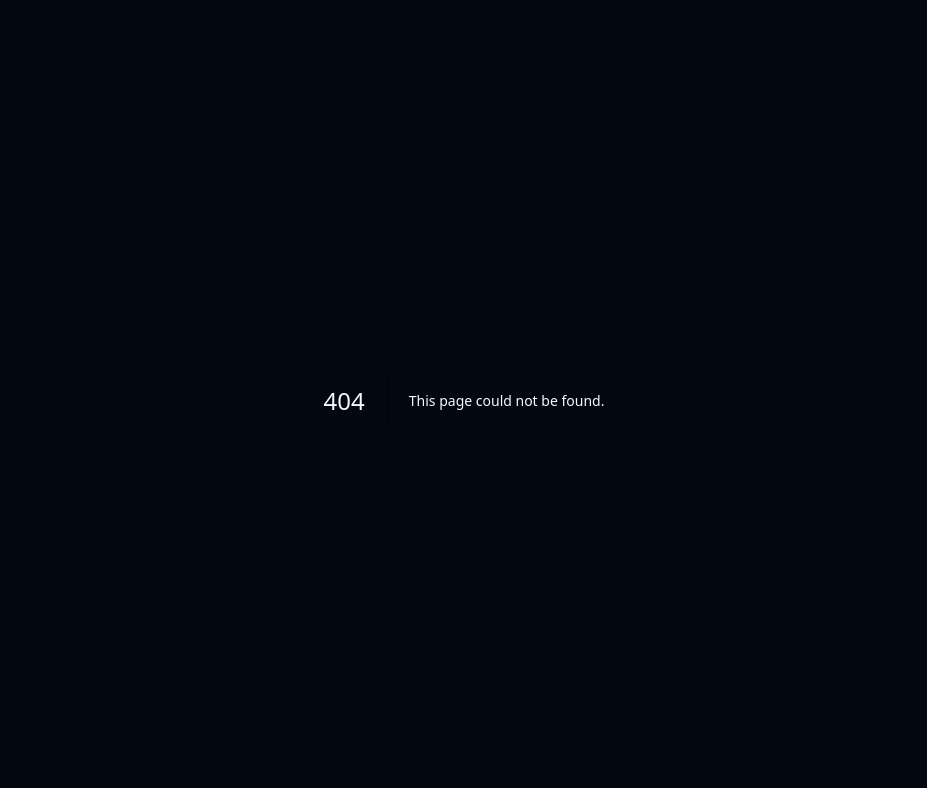
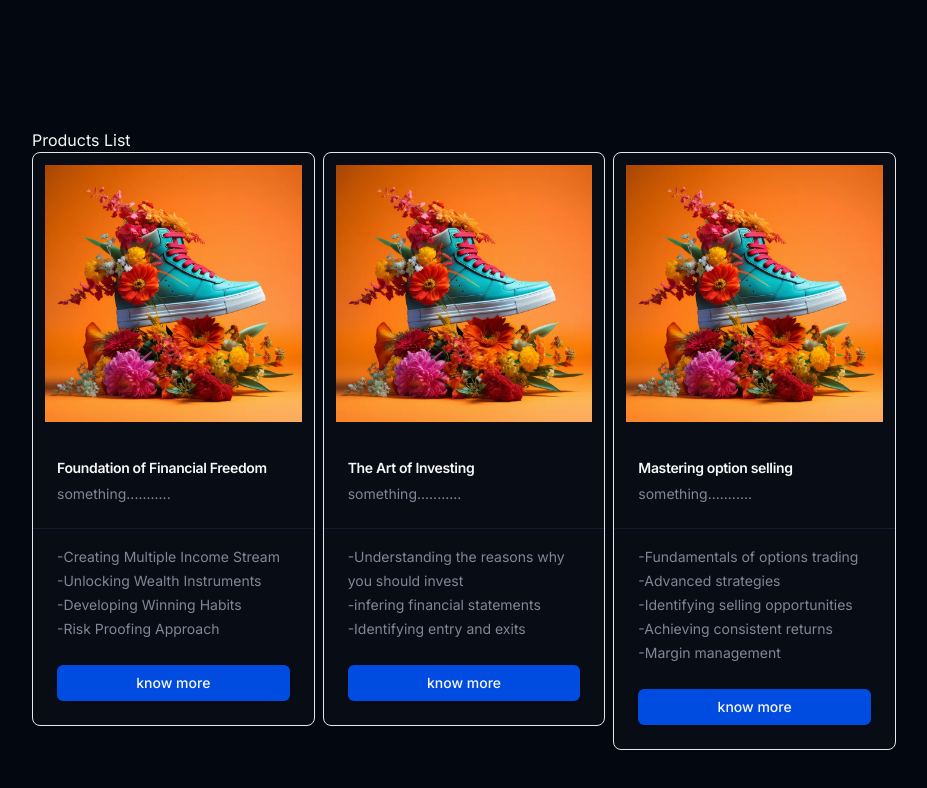
Before and after one commit to arun-murali0/xplore-Finance, a Next.js app: page /products in a window 1280 px wide. Before the commit this address had no page. Shown: the top 788 px of the page, without its empty margins (176-1103 px from the left). Built offline with nearby package versions, Linux system fonts and the light colour scheme.

Commit message:
product designed and updated

```diff
--- a/src/app/page.tsx
+++ b/src/app/page.tsx
@@ -5,7 +5,7 @@ import Newsletter from "@/view/Newsletter";
 import Footer from "@/view/Footer";
 import Review from "@/view/Review";
 import FAQ from "@/view/FAQ";
-// import Products from "@/view/Products";
+import Products from "@/view/Product";
 
 export default function page() {
   return (
@@ -13,11 +13,9 @@ export default function page() {
       <Navbar />
       <main className="flex flex-col items-center justify-center py-20 h-full max-md:m-auto">
         <Hero />
-        {/* <Products /> */}
+        <Products />
         <Pricing />
-
         <FAQ />
-
         <Review />
         {/* <Newsletter /> */}
         <Footer />
--- /dev/null
+++ b/src/app/products/page.tsx
@@ -0,0 +1,9 @@
+import ProductsList from "@/view/productsList";
+
+export default function page() {
+  return (
+    <div>
+      <ProductsList />
+    </div>
+  );
+}
--- a/src/constant/index.tsx
+++ b/src/constant/index.tsx
@@ -1,99 +1,98 @@
 export const pricingCards = [
   {
-    title: 'pack-1',
-    description: 'pack-1 description',
-    price: 'Free',
-    duration: 'time',
-    highlight: 'Key features',
-    buttonText: 'Start for free',
-    features: ['Limited projects', '1 Team member', 'Basic features'],
-    priceId: '',
+    title: "pack-1",
+    description: "pack-1 description",
+    price: "Free",
+    duration: "time",
+    highlight: "Key features",
+    buttonText: "Start for free",
+    features: ["Limited projects", "1 Team member", "Basic features"],
+    priceId: "",
   },
   {
-    title: 'pack-1',
-    description: 'pack-1 description',
-    price: 'Free',
-    duration: 'time',
-    highlight: 'Key features',
-    buttonText: 'Start for free',
-    features: ['Limited projects', '1 Team member', 'Basic features'],
-    priceId: '',
+    title: "pack-1",
+    description: "pack-1 description",
+    price: "Free",
+    duration: "time",
+    highlight: "Key features",
+    buttonText: "Start for free",
+    features: ["Limited projects", "1 Team member", "Basic features"],
+    priceId: "",
   },
   {
-    title: 'pack-1',
-    description: 'pack-1 description',
-    price: 'Free',
-    duration: 'time',
-    highlight: 'Key features',
-    buttonText: 'Start for free',
-    features: ['Limited projects', '1 Team member', 'Basic features'],
-    priceId: '',
+    title: "pack-1",
+    description: "pack-1 description",
+    price: "Free",
+    duration: "time",
+    highlight: "Key features",
+    buttonText: "Start for free",
+    features: ["Limited projects", "1 Team member", "Basic features"],
+    priceId: "",
   },
 ];
 
 export const reviews = [
   {
-    name: 'Jack',
-    username: '@jack',
+    name: "Jack",
+    username: "@jack",
     body: "I've never seen anything like this before. It's amazing. I love it.",
   },
   {
-    name: 'Jill',
-    username: '@jill',
+    name: "Jill",
+    username: "@jill",
     body: "I don't know what to say. I'm speechless. This is amazing.",
   },
   {
-    name: 'John',
-    username: '@john',
+    name: "John",
+    username: "@john",
     body: "I'm at a loss for words. This is amazing. I love it.",
   },
   {
-    name: 'Jane',
-    username: '@jane',
+    name: "Jane",
+    username: "@jane",
     body: "I'm at a loss for words. This is amazing. I love it.",
   },
   {
-    name: 'Jenny',
-    username: '@jenny',
+    name: "Jenny",
+    username: "@jenny",
     body: "I'm at a loss for words. This is amazing. I love it.",
   },
   {
-    name: 'James',
-    username: '@james',
+    name: "James",
+    username: "@james",
     body: "I'm at a loss for words. This is amazing. I love it.",
   },
 ];
 
 export const accordion = [
   {
-    title: 'Who should take these courses ?',
+    title: "Who should take these courses ?",
     description:
-      'Our courses are suitable for beginners with no prior knowledge as well as intermediate and advanced traders looking to refine their strategies and skills.',
+      "Our courses are suitable for beginners with no prior knowledge as well as intermediate and advanced traders looking to refine their strategies and skills.",
   },
   {
-    title: 'What prerequisites do I need ?',
+    title: "What prerequisites do I need ?",
     description:
-      'No prerequisites are required! We start with the basics of stock market concepts, then progress to advanced topics like options trading and technical analysis.',
+      "No prerequisites are required! We start with the basics of stock market concepts, then progress to advanced topics like options trading and technical analysis.",
   },
   {
-    title: ' Do you offer live sessions or webinars ?',
+    title: " Do you offer live sessions or webinars ?",
     description:
-      'Yes, we occasionally host live Q&A sessions and webinars with experts. Be sure to check our events calendar for upcoming dates!',
+      "Yes, we occasionally host live Q&A sessions and webinars with experts. Be sure to check our events calendar for upcoming dates!",
   },
   {
-    title: ' How long will I have access to the course ?',
-    description: 'Your course will be accessible for 1 year.',
+    title: " How long will I have access to the course ?",
+    description: "Your course will be accessible for 1 year.",
   },
 ];
 
-
 export const cardDetails = [
   {
-    description: 'Lana Del Rey',
-    title: 'Summertime Sadness',
-    src: 'https://assets.aceternity.com/demos/lana-del-rey.jpeg',
-    ctaText: 'Visit',
-    ctaLink: 'https://ui.aceternity.com/templates',
+    description: "Lana Del Rey",
+    title: "Summertime Sadness",
+    src: "https://assets.aceternity.com/demos/lana-del-rey.jpeg",
+    ctaText: "Visit",
+    ctaLink: "https://ui.aceternity.com/templates",
     content: () => {
       return (
         <p>
@@ -113,44 +112,41 @@ export const cardDetails = [
   },
 ];
 
-
-
-
 export const Cards = [
   {
-    cardTitle: 'Title-1',
-    cardDescription: 'something...........',
-    cardFooter: 'know more',
-    cardImage: '',
+    cardTitle: "Foundation of Financial Freedom",
+    cardDescription: "something...........",
+    cardFooter: "know more",
+    cardImage: "",
+    learn: [
+      "-Creating Multiple Income Stream",
+      "-Unlocking Wealth Instruments",
+      "-Developing Winning Habits",
+      "-Risk Proofing Approach",
+    ],
   },
   {
-    cardTitle: 'Title-2',
-    cardDescription: 'something...........',
-    cardFooter: 'know more',
-    cardImage: '',
+    cardTitle: "The Art of Investing",
+    cardDescription: "something...........",
+    cardFooter: "know more",
+    cardImage: "",
+    learn: [
+      "-Understanding the reasons why you should invest",
+      "-infering financial statements",
+      "-Identifying entry and exits",
+    ],
   },
   {
-    cardTitle: 'Title-3',
-    cardDescription: 'something...........',
-    cardFooter: 'know more',
-    cardImage: '',
-  },
-  {
-    cardTitle: 'Title-4',
-    cardDescription: 'something...........',
-    cardFooter: 'know more',
-    cardImage: '',
-  },
-  {
-    cardTitle: 'Title-5',
-    cardDescription: 'something...........',
-    cardFooter: 'know more',
-    cardImage: '',
-  },
-  {
-    cardTitle: 'Title-6',
-    cardDescription: 'something...........',
-    cardFooter: 'know more',
-    cardImage: '',
+    cardTitle: "Mastering option selling",
+    cardDescription: "something...........",
+    cardFooter: "know more",
+    cardImage: "",
+    learn: [
+      "-Fundamentals of options trading",
+      "-Advanced strategies",
+      "-Identifying selling opportunities",
+      "-Achieving consistent returns",
+      "-Margin management",
+    ],
   },
 ];
--- /dev/null
+++ b/src/view/productsList.tsx
@@ -0,0 +1,57 @@
+import { Button } from "@/components/ui/button";
+import {
+  Card,
+  CardContent,
+  CardDescription,
+  CardHeader,
+  CardFooter,
+  CardTitle,
+} from "@/components/ui/card";
+import Container from "@/global/container";
+import Wrapper from "@/global/Wrapper";
+import { Cards } from "@/constant";
+import dummy from "../../public/dummy.webp";
+import Image from "next/image";
+
+export default function productsList() {
+  return (
+    <Wrapper className="max-w-5xl">
+      <Container delay={0.4} className="my-32">
+        <h1>Products List</h1>
+        <div className="grid grid-cols-3 gap-2">
+          {Cards.map((card, index) => (
+            <div key={index}>
+              <Card className="mx-auto">
+                <Image
+                  src={dummy}
+                  alt="card-image"
+                  className="p-3 rounded-xl"
+                  height={300}
+                  width={300}
+                />
+                <CardHeader className="border-b border-border">
+                  <CardTitle className="text-md text-wrap text-sm">
+                    {card.cardTitle}
+                  </CardTitle>
+                  <CardDescription>{card.cardDescription}</CardDescription>
+                </CardHeader>
+                <CardContent className="pt-4 text-wrap">
+                  <ul className="text-sm leading-6 text-muted-foreground">
+                    {card.learn?.map((learn) => {
+                      return <li key={learn}>{learn}</li>;
+                    })}
+                  </ul>
+                </CardContent>
+                <CardFooter className="mt-auto">
+                  <Button className="bg-primary w-full">
+                    {card.cardFooter}
+                  </Button>
+                </CardFooter>
+              </Card>
+            </div>
+          ))}
+        </div>
+      </Container>
+    </Wrapper>
+  );
+}
--- a/tailwind.config.ts
+++ b/tailwind.config.ts
@@ -1,100 +1,88 @@
-import type { Config } from 'tailwindcss';
-// import {  flattenColorPalette  } from 'tailwindcss/lib/util/flattenColorPalette';
-
-// function addVariablesForColors({ addBase, theme }: any) {
-//   let allColors = flattenColorPalette(theme('colors'));
-//   let newVars = Object.fromEntries(
-//     Object.entries(allColors).map(([key, val]) => [`--${key}`, val])
-//   );
-
-//   addBase({
-//     ':root': newVars,
-//   });
-// }
+import type { Config } from "tailwindcss";
 
 const config = {
-  darkMode: ['class'],
+  darkMode: ["class"],
   content: [
-    './pages/**/*.{ts,tsx}',
-    './components/**/*.{ts,tsx}',
-    './app/**/*.{ts,tsx}',
-    './src/**/*.{ts,tsx}',
+    "./pages/**/*.{ts,tsx}",
+    "./components/**/*.{ts,tsx}",
+    "./app/**/*.{ts,tsx}",
+    "./src/**/*.{ts,tsx}",
   ],
-  prefix: '',
+  prefix: "",
   theme: {
     container: {
       center: true,
-  		padding: '2rem',
+      padding: "2rem",
       screens: {
-  			'2xl': '1400px'
-  		}
+        "2xl": "1400px",
+      },
     },
     extend: {
       colors: {
-  			border: 'hsl(var(--border))',
-  			input: 'hsl(var(--input))',
-  			ring: 'hsl(var(--ring))',
-  			background: 'hsl(var(--background))',
-  			foreground: 'hsl(var(--foreground))',
+        border: "hsl(var(--border))",
+        input: "hsl(var(--input))",
+        ring: "hsl(var(--ring))",
+        background: "hsl(var(--background))",
+        foreground: "hsl(var(--foreground))",
         primary: {
-  				DEFAULT: 'hsl(var(--primary))',
-  				foreground: 'hsl(var(--primary-foreground))'
+          DEFAULT: "hsl(var(--primary))",
+          foreground: "hsl(var(--primary-foreground))",
         },
         secondary: {
-  				DEFAULT: 'hsl(var(--secondary))',
-  				foreground: 'hsl(var(--secondary-foreground))'
+          DEFAULT: "hsl(var(--secondary))",
+          foreground: "hsl(var(--secondary-foreground))",
         },
         destructive: {
-  				DEFAULT: 'hsl(var(--destructive))',
-  				foreground: 'hsl(var(--destructive-foreground))'
+          DEFAULT: "hsl(var(--destructive))",
+          foreground: "hsl(var(--destructive-foreground))",
         },
         muted: {
-  				DEFAULT: 'hsl(var(--muted))',
-  				foreground: 'hsl(var(--muted-foreground))'
+          DEFAULT: "hsl(var(--muted))",
+          foreground: "hsl(var(--muted-foreground))",
         },
         accent: {
-  				DEFAULT: 'hsl(var(--accent))',
-  				foreground: 'hsl(var(--accent-foreground))'
+          DEFAULT: "hsl(var(--accent))",
+          foreground: "hsl(var(--accent-foreground))",
         },
         popover: {
-  				DEFAULT: 'hsl(var(--popover))',
-  				foreground: 'hsl(var(--popover-foreground))'
+          DEFAULT: "hsl(var(--popover))",
+          foreground: "hsl(var(--popover-foreground))",
         },
         card: {
-  				DEFAULT: 'hsl(var(--card))',
-  				foreground: 'hsl(var(--card-foreground))'
-  			}
+          DEFAULT: "hsl(var(--card))",
+          foreground: "hsl(var(--card-foreground))",
+        },
       },
       borderRadius: {
-  			lg: 'var(--radius)',
-  			md: 'calc(var(--radius) - 2px)',
-  			sm: 'calc(var(--radius) - 4px)'
+        lg: "var(--radius)",
+        md: "calc(var(--radius) - 2px)",
+        sm: "calc(var(--radius) - 4px)",
       },
       keyframes: {
-  			'accordion-down': {
+        "accordion-down": {
           from: {
-  					height: '0'
+            height: "0",
           },
           to: {
-  					height: 'var(--radix-accordion-content-height)'
-  				}
+            height: "var(--radix-accordion-content-height)",
           },
-  			'accordion-up': {
+        },
+        "accordion-up": {
           from: {
-  					height: 'var(--radix-accordion-content-height)'
+            height: "var(--radix-accordion-content-height)",
           },
           to: {
-  					height: '0'
-  				}
-  			}
+            height: "0",
+          },
+        },
       },
       animation: {
-  			'accordion-down': 'accordion-down 0.2s ease-out',
-  			'accordion-up': 'accordion-up 0.2s ease-out'
-  		}
-  	}
+        "accordion-down": "accordion-down 0.2s ease-out",
+        "accordion-up": "accordion-up 0.2s ease-out",
       },
-  plugins: [require('tailwindcss-animate')],
+    },
+  },
+  plugins: [require("tailwindcss-animate")],
 } satisfies Config;
 
 export default config;
```
Also changed, not shown: src/view/Pricing.tsx (+26 -26 lines), src/view/Product.tsx (added, +36 -0 lines). Lines whose indentation alone changed are shown as unchanged.
